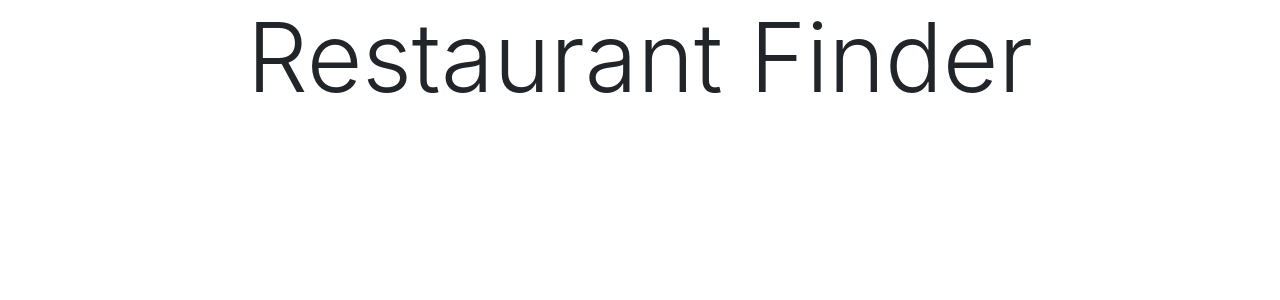
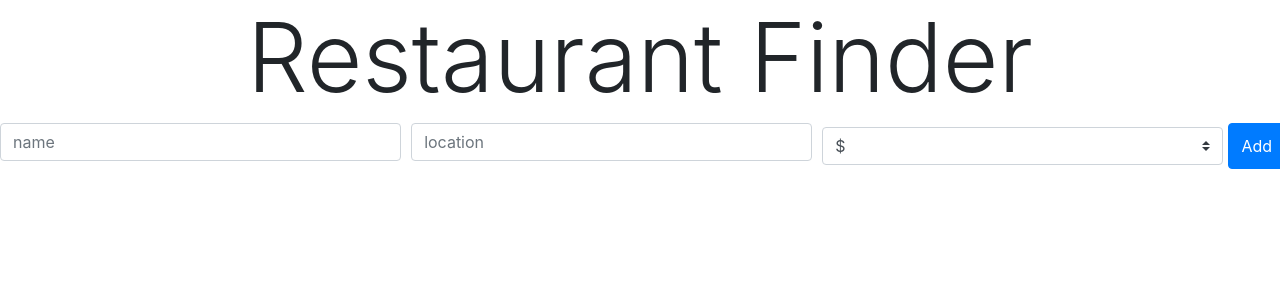
Before and after one commit to SoneThaya/yelp-frontend, a React (Create React App) app: page / in a window 1280 px wide. Shown: the top 300 px of the page. Built offline with nearby package versions, Linux system fonts and the light colour scheme.

Commit message:
created add restaurant component

```diff
--- /dev/null
+++ b/src/components/AddRestaurant.jsx
@@ -0,0 +1,31 @@
+import React from 'react'
+
+const AddRestaurant = () => {
+  return (
+    <div className="mb-4">
+      <form action="">
+        <div className="form-row">
+          <div className="col">
+            <input type="text" className="form-control" placeholder="name" />
+          </div>
+          <div className="col">
+            <input type="text" className="form-control" placeholder="location" />
+          </div>
+          <div className="col">
+            <select className="custom-select my-1 mr-sm-2">
+              <option disabled>Price Range</option>
+              <option value="1">$</option>
+              <option value="2">$$</option>
+              <option value="3">$$$</option>
+              <option value="4">$$$$</option>
+              <option value="5">$$$$$</option>
+            </select>
+          </div>
+          <button className="btn btn-primary">Add</button>
+        </div>
+      </form>
+    </div>
+  )
+}
+
+export default AddRestaurant
--- a/src/routes/Home.jsx
+++ b/src/routes/Home.jsx
@@ -1,10 +1,12 @@
 import React from 'react'
 import Header from '../components/Header'
+import AddRestaurant from '../components/AddRestaurant'
 
 const Home = () => {
   return (
     <div>
       <Header />
+      <AddRestaurant />
     </div>
   )
 }
```
